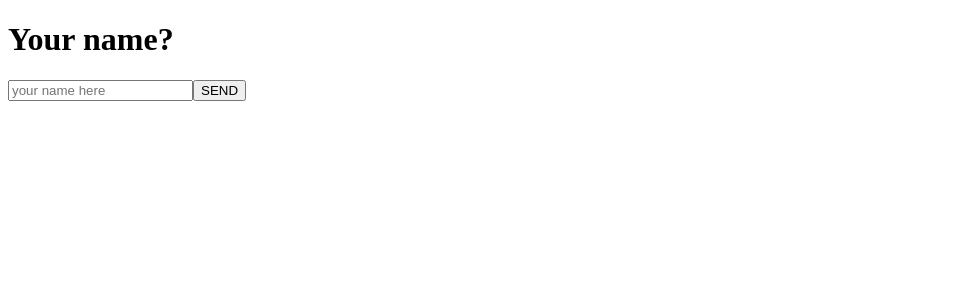
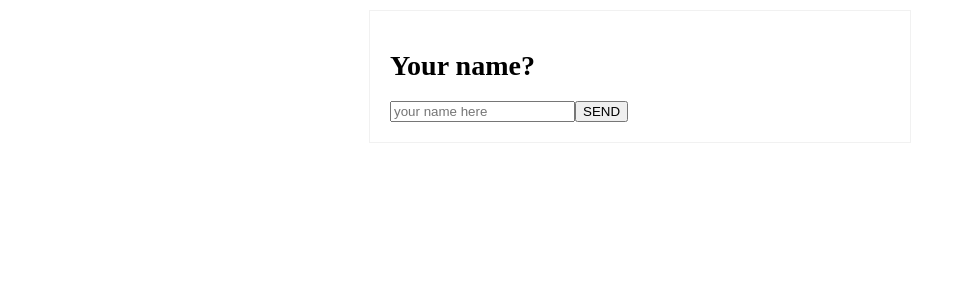
Before and after one commit to h3l1o5/react-todo, a React app: page / in a window 1280 px wide. Shown: the top 300 px of the page, without its empty margins (0-966 px from the left). Built offline with nearby package versions, Linux system fonts and the light colour scheme.

Commit message:
add css-loader/style-loader

```diff
--- a/package.json
+++ b/package.json
@@ -15,7 +15,9 @@
     "babel-preset-es2015": "^6.24.1",
     "babel-preset-react": "^6.24.1",
     "babel-preset-stage-0": "^6.24.1",
+    "css-loader": "^0.28.4",
     "html-webpack-plugin": "^2.28.0",
+    "style-loader": "^0.18.2",
     "webpack": "^2.6.1",
     "webpack-dev-server": "^2.4.5"
   },
--- /dev/null
+++ b/src/index.css
@@ -0,0 +1,8 @@
+.main {
+  width: 500px;
+  margin: 10px auto;
+  font-size: 14px;
+  background-color: #fff;
+  border: 1px solid #f1f1f1;
+  padding: 20px;
+}
--- a/src/index.jsx
+++ b/src/index.jsx
@@ -1,5 +1,6 @@
 import React, { Component } from 'react'
 import ReactDOM from 'react-dom'
+import './index.css'
 
 class App extends Component {
   constructor() {
@@ -28,7 +29,7 @@ class App extends Component {
 
   render() {
     return (
-      <div>
+      <div className='main'>
         <h1>{this.state.greetingMessage}</h1>
         <form onSubmit={this.handleSubmit}>
           <input onChange={this.onChange} placeholder="your name here" value={this.state.user}/>
--- a/webpack.config.js
+++ b/webpack.config.js
@@ -23,6 +23,14 @@ module.exports = {
         exclude: /node_modules/,
         loader: 'babel-loader',
       },
+      {
+        test:/\.css$/,
+        exclude: /node_modules/,
+        loader: [
+          'style-loader',
+          'css-loader',
+        ]
+      },
     ],
   },
 
```
